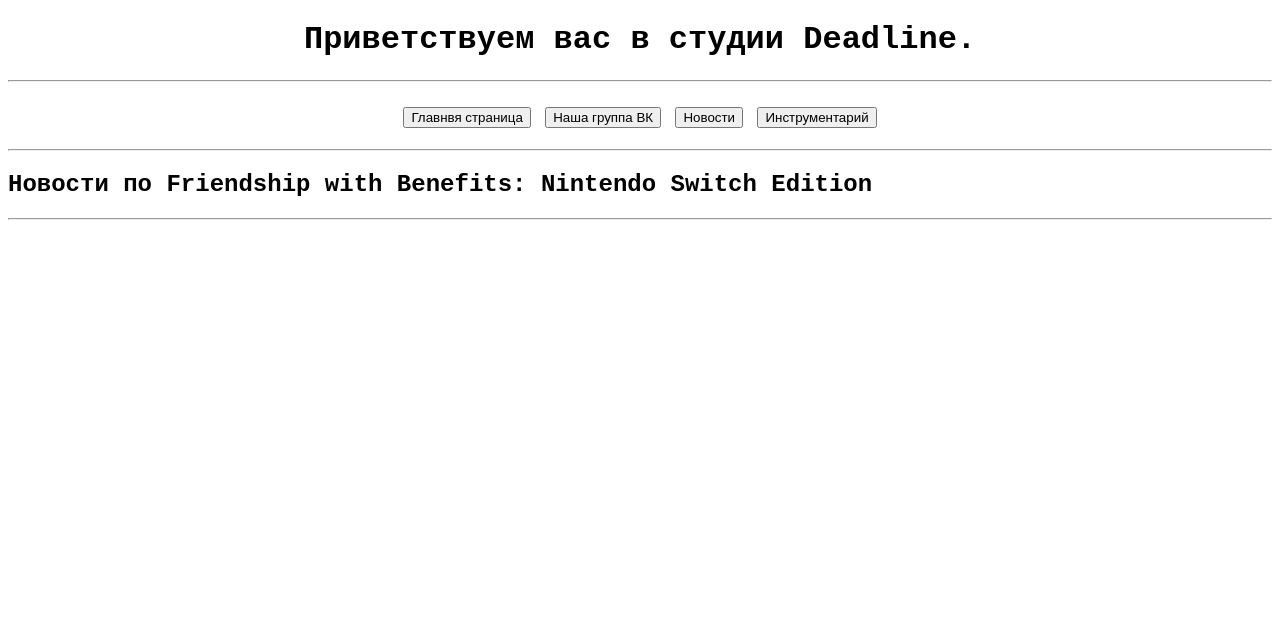
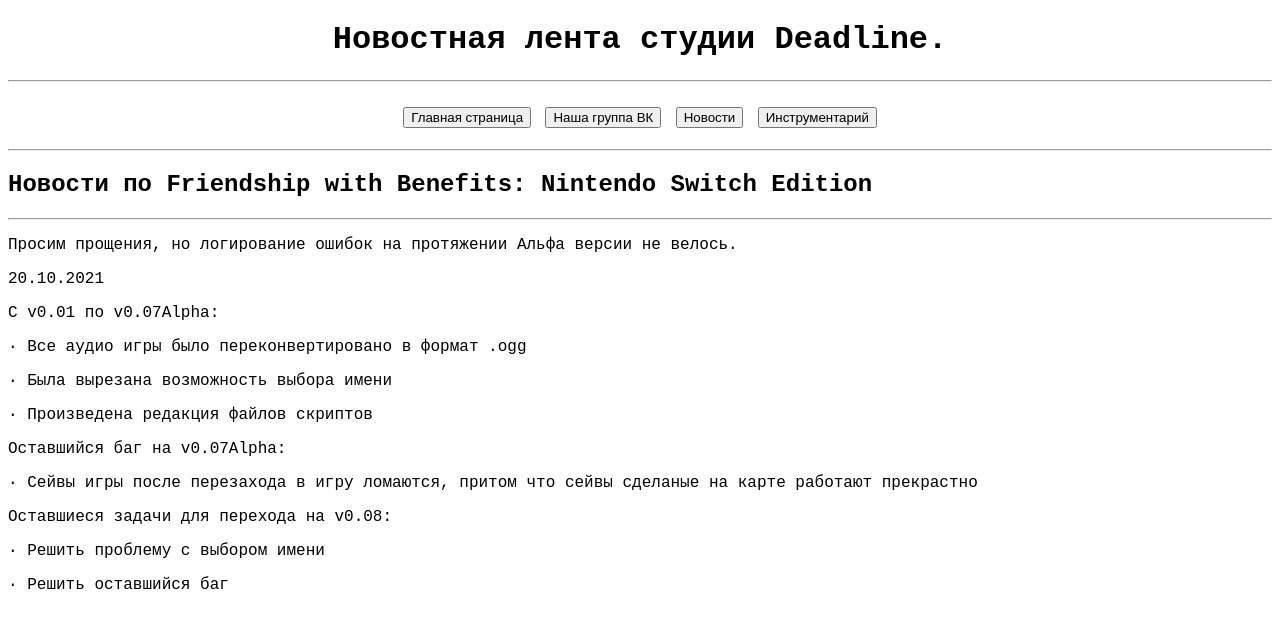
Before and after one commit to Alkohole/Alkohole.github.io, a plain HTML site: page news/fwb-nx/index.html in a window 1280 px wide. Drawn offline with Linux system fonts and the light colour scheme.

Commit message:
First Commit

```diff
--- a/news/fwb-nx/index.html
+++ b/news/fwb-nx/index.html
@@ -2,13 +2,13 @@
 <head>
 	<meta charset="UTF-8">
 	<link rel="shortcut icon" href="https://vk.com/emoji/e/f09f938a.png">
-	<title>Проекты Студии</title>
+	<title>Новостная лента</title>
 </head>
 <body style="font-family:Courier New, Courier New">
-	<h1 align="center">Приветствуем вас в студии Deadline.</h1>
+	<h1 align="center">Новостная лента студии Deadline.</h1>
 	<hr>
 	<h2 align="center">
-		<button onclick="window.location.href = 'https://Alkohole.github.io/';">Главнвя страница</button>
+		<button onclick="window.location.href = 'https://Alkohole.github.io/';">Главная страница</button>
 		<button onclick="window.location.href = 'https://vk.com/deadlineofficial';">Наша группа ВК</button>
 		<button onclick="window.location.href = 'https://Alkohole.github.io/news';">Новости</button>
 		<button onclick="window.location.href = 'https://Alkohole.github.io/tools';">Инструментарий</button>
@@ -16,9 +16,17 @@
 	<hr>
 	<h2>Новости по Friendship with Benefits: Nintendo Switch Edition</h2>
 	<hr>
-
-	<p>
-	</p>
+	<p>Просим прощения, но логирование ошибок на протяжении Альфа версии не велось.</p>
+	<p>20.10.2021</p>
+	<p>С v0.01 по v0.07Alpha:</p>
+	<p>· Все аудио игры было переконвертировано в формат .ogg</p>
+	<p>· Была вырезана возможность выбора имени</p>
+	<p>· Произведена редакция файлов скриптов</p>
+	<p>Оставшийся баг на v0.07Alpha:</p>
+	<p>· Сейвы игры после перезахода в игру ломаются, притом что сейвы сделаные на карте работают прекрастно</p>
+	<p>Оставшиеся задачи для перехода на v0.08:</p>
+	<p>· Решить проблему с выбором имени</p>
+	<p>· Решить оставшийся баг</p>
 </body>
 
 </html>
```
Also changed, not shown: fwb/enabled.html (+3 -3 lines), index.html (+2 -2 lines), news/index.html (+3 -3 lines), tools/index.html (+5 -5 lines).
